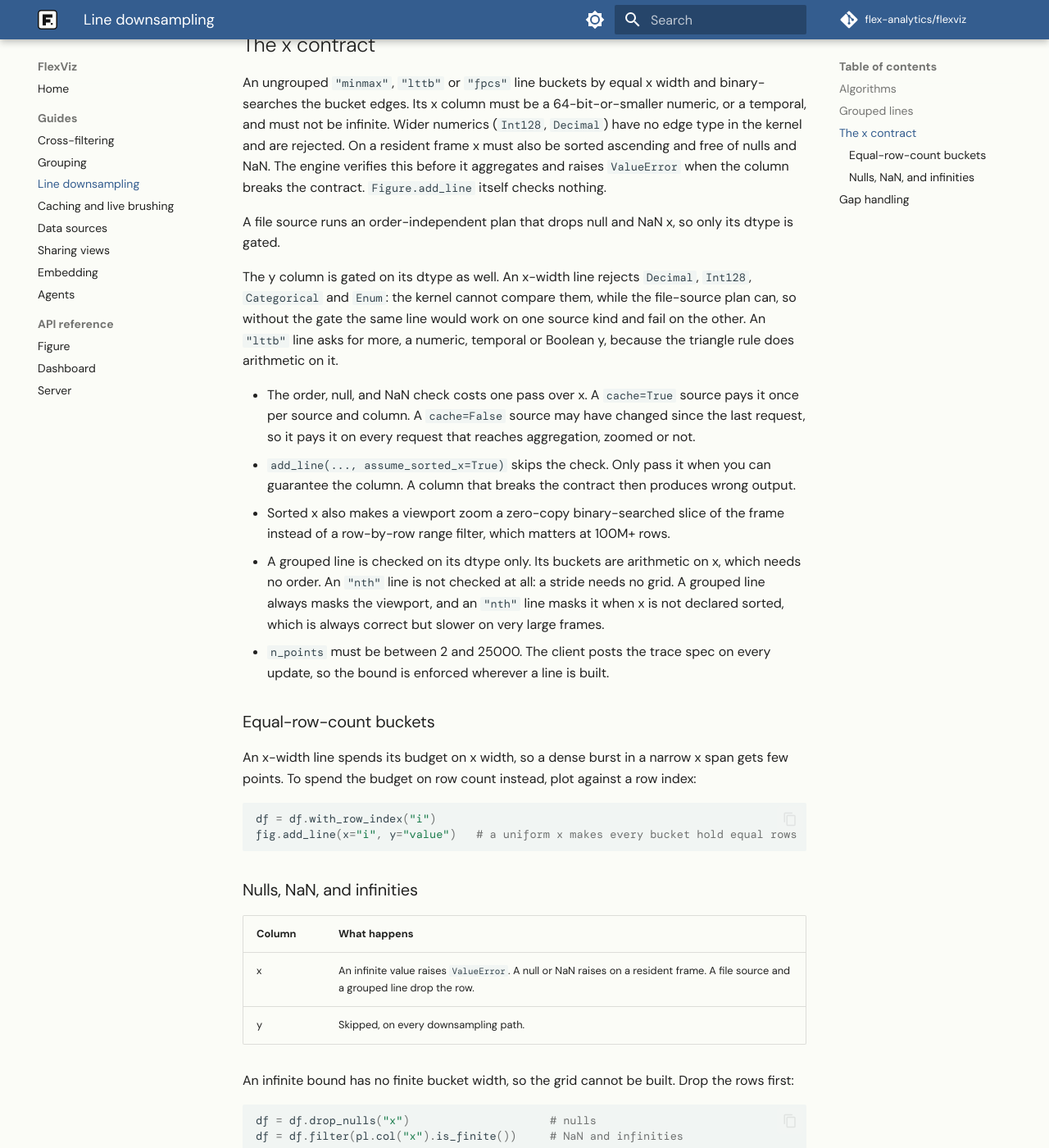
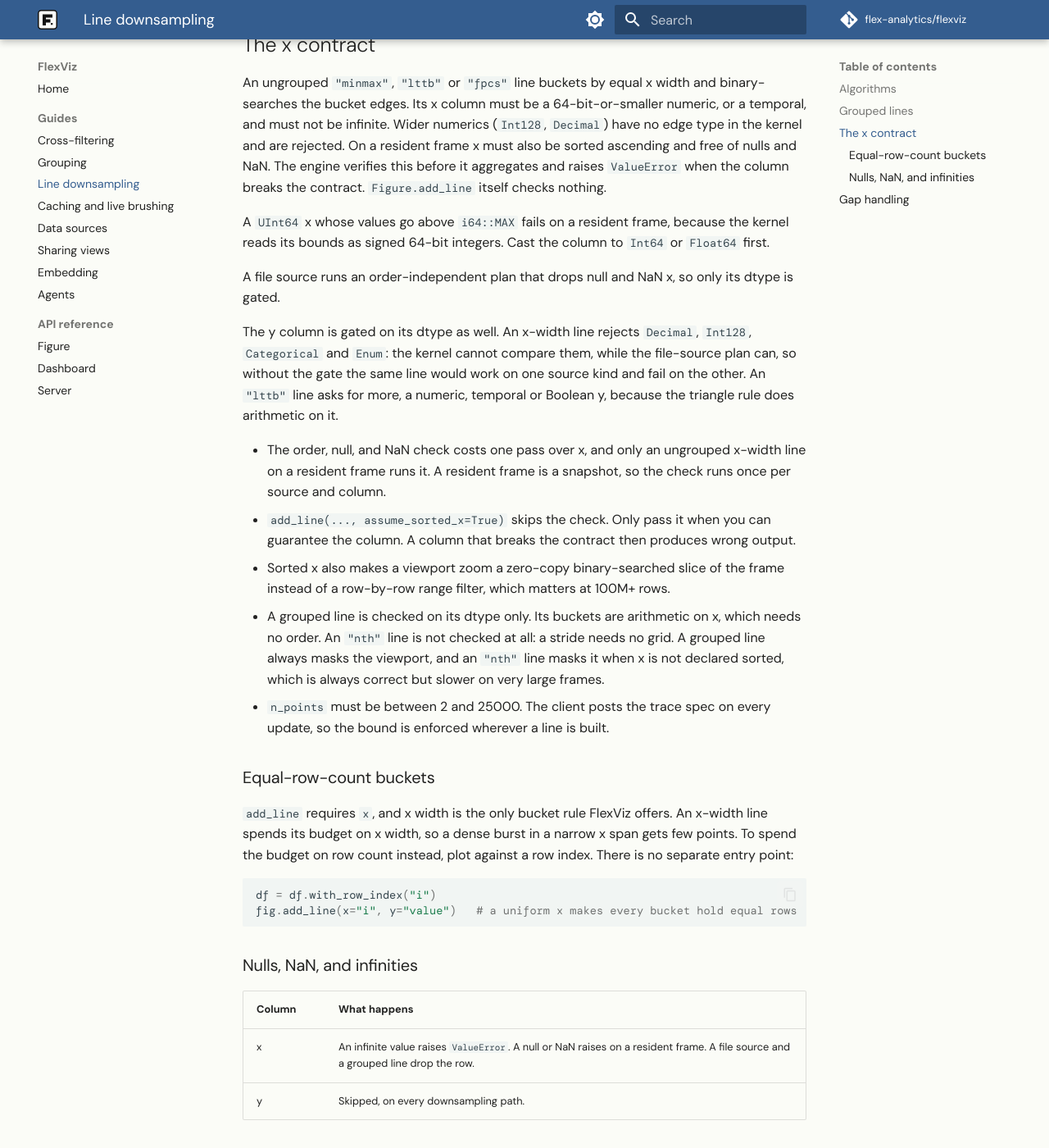
Before and after one commit to flex-analytics/flexviz, an MkDocs documentation site: the page built from docs/guides/line-downsampling.md, in a window 1280 px wide and 1400 px high, scrolled down 1282 px. Shown: the whole window at 82% size. Built offline with MkDocs 1.6.1 and Material for MkDocs 9.7.7, drawn with Linux system fonts in a browser that asks for light colours; some web fonts are replaced; comment, search, counter and statistics services are not loaded.

Commit message:
docs: correct the memo rule and the streaming exceptions

````diff
--- a/docs/guides/line-downsampling.md
+++ b/docs/guides/line-downsampling.md
@@ -57,6 +57,10 @@ ascending and free of nulls and NaN. The engine verifies this before it
 aggregates and raises `ValueError` when the column breaks the contract.
 `Figure.add_line` itself checks nothing.
 
+A `UInt64` x whose values go above `i64::MAX` fails on a resident frame,
+because the kernel reads its bounds as signed 64-bit integers. Cast the column
+to `Int64` or `Float64` first.
+
 A file source runs an order-independent plan that drops null and NaN x, so only
 its dtype is gated.
 
@@ -66,10 +70,9 @@ file-source plan can, so without the gate the same line would work on one source
 kind and fail on the other. An `"lttb"` line asks for more, a numeric, temporal
 or Boolean y, because the triangle rule does arithmetic on it.
 
-- The order, null, and NaN check costs one pass over x. A `cache=True` source
-  pays it once per source and column. A `cache=False` source may have changed
-  since the last request, so it pays it on every request that reaches
-  aggregation, zoomed or not.
+- The order, null, and NaN check costs one pass over x, and only an ungrouped
+  x-width line on a resident frame runs it. A resident frame is a snapshot, so
+  the check runs once per source and column.
 - `add_line(..., assume_sorted_x=True)` skips the check. Only pass it when you
   can guarantee the column. A column that breaks the contract then produces
   wrong output.
@@ -85,9 +88,10 @@ or Boolean y, because the triangle rule does arithmetic on it.
 
 ### Equal-row-count buckets
 
-An x-width line spends its budget on x width, so a dense burst in a narrow x
-span gets few points. To spend the budget on row count instead, plot against a
-row index:
+`add_line` requires `x`, and x width is the only bucket rule FlexViz offers. An
+x-width line spends its budget on x width, so a dense burst in a narrow x span
+gets few points. To spend the budget on row count instead, plot against a row
+index. There is no separate entry point:
 
 ```python
 df = df.with_row_index("i")
````
Also changed, not shown: Architecture.md (+13 -9 lines), 5 other files.
